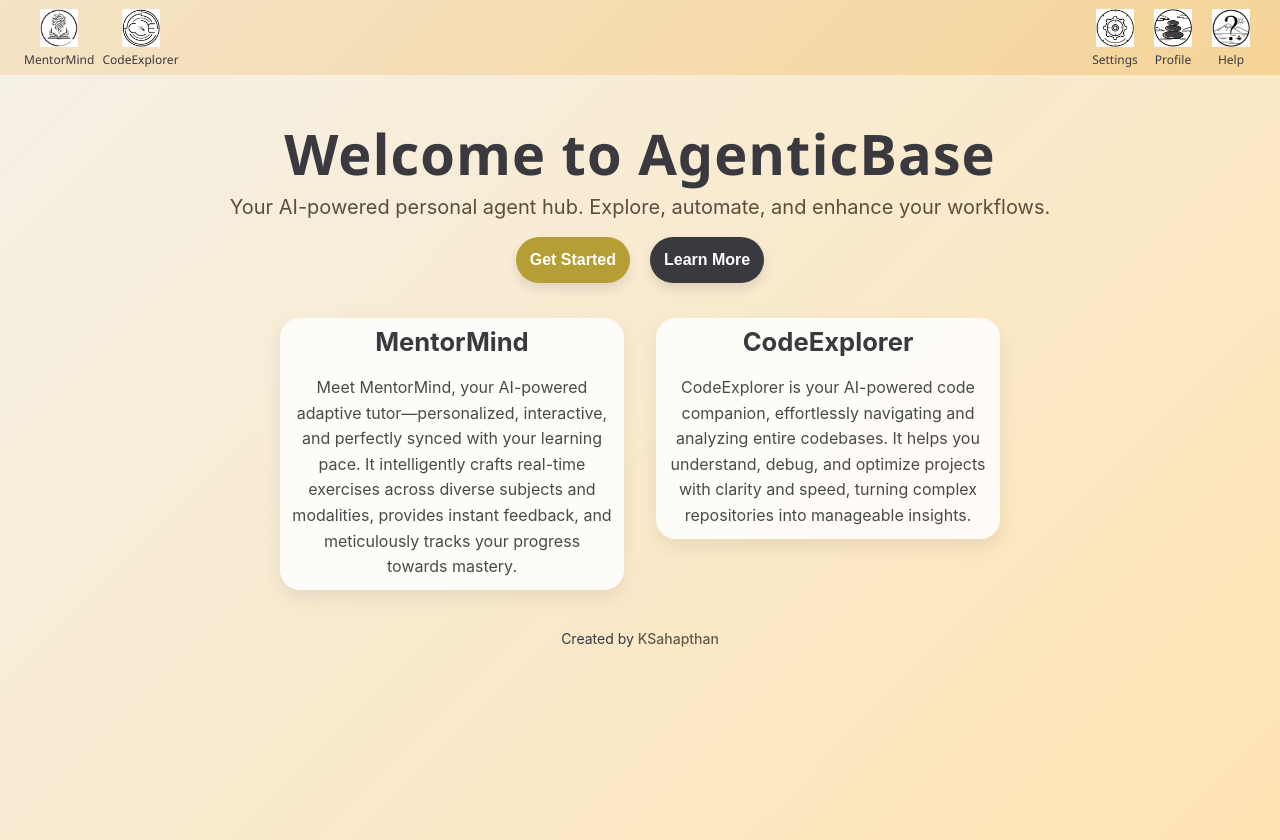
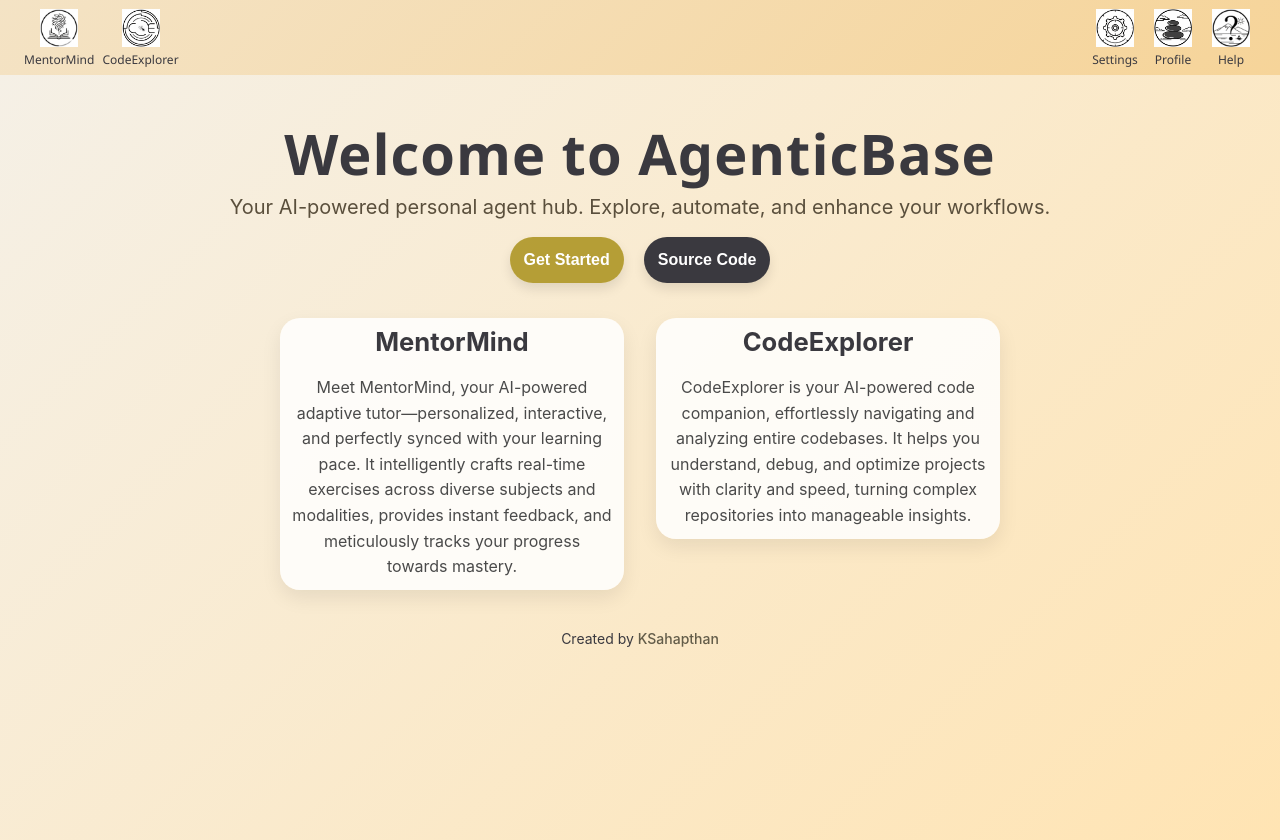
Before and after one commit to KSahapthan/agentic-base, a React (Vite) app: page / in a window 1280 px wide. Built offline with nearby package versions, Linux system fonts and the light colour scheme.

Commit message:
Updated Home page button links

```diff
--- a/src/pages/Homepage/Home.jsx
+++ b/src/pages/Homepage/Home.jsx
@@ -1,5 +1,6 @@
 // src/pages/Home/Home.jsx
 import React from 'react';
+import { useNavigate } from 'react-router-dom';
 import './Home.css';
 import ProductCard from './ProductCard';
 import MentorMindText from '../../assets/display-text/MM.md?raw';
@@ -16,7 +17,14 @@ const products = [
   }
 ];
 
-const Home = () => (
+const Home = () => {
+  const navigate = useNavigate();
+
+  const handleGetStarted = () => {
+    navigate('/mentormind');
+  };
+
+  return (
     <div className="home-container">
       {/* the main eye-catchy area */}
       <div className="hero-section">
@@ -25,8 +33,14 @@ const Home = () => (
           Your AI-powered personal agent hub. Explore, automate, and enhance your workflows.
         </p>
         <div className="hero-buttons">
-        <button className="cta-btn">Get Started</button>
-        <button className="cta-btn secondary">Learn More</button>
+          <button className="cta-btn" onClick={handleGetStarted}>Get Started</button>
+          <a
+            href="https://github.com/KSahapthan/agentic-base"
+            target="_blank"
+            rel="noopener noreferrer"
+          >
+            <button className="cta-btn secondary">Source Code</button>
+          </a>
         </div>
       </div>
       {/* products available */}
@@ -45,5 +59,6 @@ const Home = () => (
       </footer>
     </div>
   );
+};
 
 export default Home;
```
Lines whose indentation alone changed are shown as unchanged.
